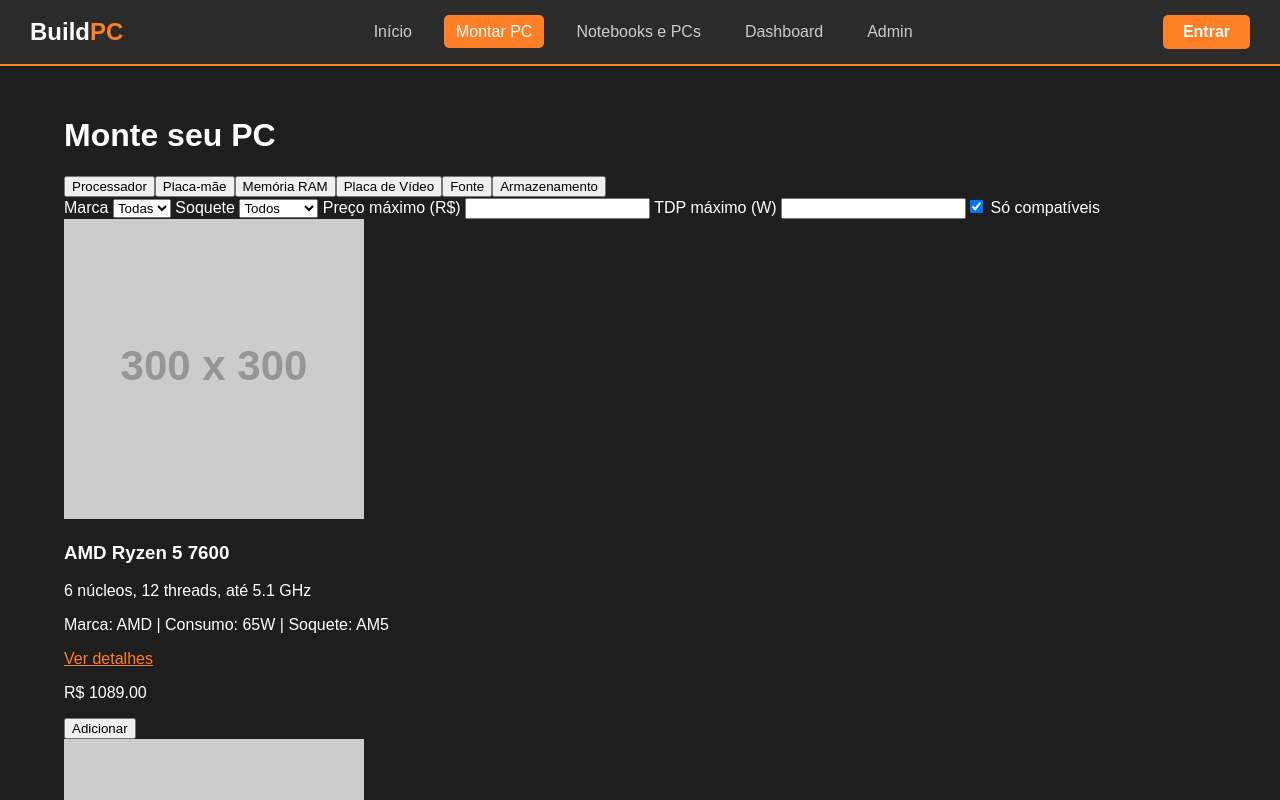
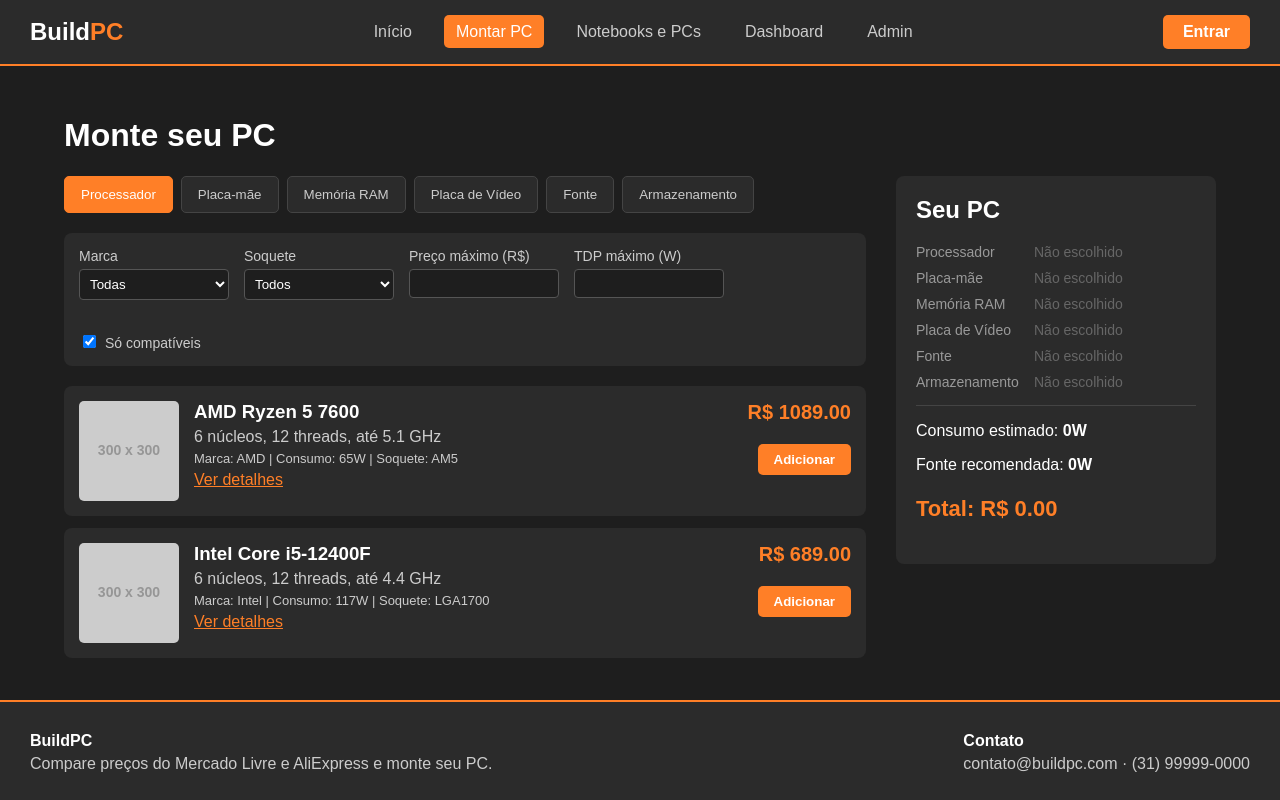
Before and after one commit to netohermes/buildpc-web-frontend, an Angular app: page /montador in a window 1280 px wide. Shown: the top 800 px of the page. Built offline with nearby package versions, Linux system fonts and the light colour scheme; data requests are answered from the project's data file.

Commit message:
style: estiliza página do montador

```diff
--- a/src/app/pages/montador/montador.scss
+++ b/src/app/pages/montador/montador.scss
@@ -0,0 +1,191 @@
+.montador {
+  display: flex;
+  gap: 30px;
+  align-items: flex-start;
+}
+
+.esquerda {
+  flex: 1;
+}
+
+.abas {
+  display: flex;
+  flex-wrap: wrap;
+  gap: 8px;
+  margin-bottom: 20px;
+}
+
+.abas button {
+  background-color: #2b2b2b;
+  color: #cccccc;
+  border: 1px solid #444444;
+  padding: 10px 16px;
+  border-radius: 5px;
+  cursor: pointer;
+}
+
+.abas button.ativa {
+  background-color: #ff7f27;
+  color: #ffffff;
+  border-color: #ff7f27;
+}
+
+.filtros {
+  display: flex;
+  flex-wrap: wrap;
+  gap: 15px;
+  background-color: #2b2b2b;
+  padding: 15px;
+  border-radius: 8px;
+  margin-bottom: 20px;
+}
+
+.filtros label {
+  display: flex;
+  flex-direction: column;
+  font-size: 14px;
+  color: #cccccc;
+}
+
+.filtros select,
+.filtros input {
+  margin-top: 5px;
+  padding: 6px;
+  border-radius: 4px;
+  border: 1px solid #555555;
+  background-color: #1e1e1e;
+  color: #ffffff;
+  width: 150px;
+}
+
+.filtros .check {
+  flex-direction: row;
+  align-items: center;
+  gap: 6px;
+  margin-top: 20px;
+}
+
+.filtros .check input {
+  width: auto;
+  margin-top: 0;
+}
+
+.vazio {
+  color: #999999;
+}
+
+.peca {
+  display: flex;
+  gap: 15px;
+  background-color: #2b2b2b;
+  border-radius: 8px;
+  padding: 15px;
+  margin-bottom: 12px;
+}
+
+.peca img {
+  width: 100px;
+  height: 100px;
+  border-radius: 5px;
+}
+
+.info {
+  flex: 1;
+}
+
+.info h3 {
+  margin: 0 0 5px 0;
+}
+
+.info p {
+  margin: 0 0 5px 0;
+  color: #cccccc;
+}
+
+.detalhes {
+  font-size: 13px;
+}
+
+.compra {
+  text-align: right;
+}
+
+.preco {
+  font-size: 20px;
+  font-weight: bold;
+  color: #ff7f27;
+  margin-top: 0;
+}
+
+.compra button {
+  background-color: #ff7f27;
+  color: #ffffff;
+  border: none;
+  padding: 8px 16px;
+  border-radius: 5px;
+  cursor: pointer;
+  font-weight: bold;
+}
+
+.compra button:hover {
+  background-color: #e06b17;
+}
+
+.resumo {
+  width: 320px;
+  background-color: #2b2b2b;
+  border-radius: 8px;
+  padding: 20px;
+  position: sticky;
+  top: 20px;
+}
+
+.resumo h2 {
+  margin-top: 0;
+}
+
+.item {
+  display: flex;
+  align-items: center;
+  gap: 8px;
+  margin-bottom: 10px;
+  font-size: 14px;
+}
+
+.nome-categoria {
+  width: 110px;
+  color: #999999;
+}
+
+.nada {
+  color: #666666;
+}
+
+.remover {
+  margin-left: auto;
+  background-color: transparent;
+  color: #ef4444;
+  border: 1px solid #ef4444;
+  border-radius: 4px;
+  cursor: pointer;
+}
+
+hr {
+  border: none;
+  border-top: 1px solid #444444;
+  margin: 15px 0;
+}
+
+.total {
+  font-size: 22px;
+  font-weight: bold;
+  color: #ff7f27;
+}
+
+.ok {
+  color: #22c55e;
+}
+
+.problema {
+  color: #ef4444;
+}
```
